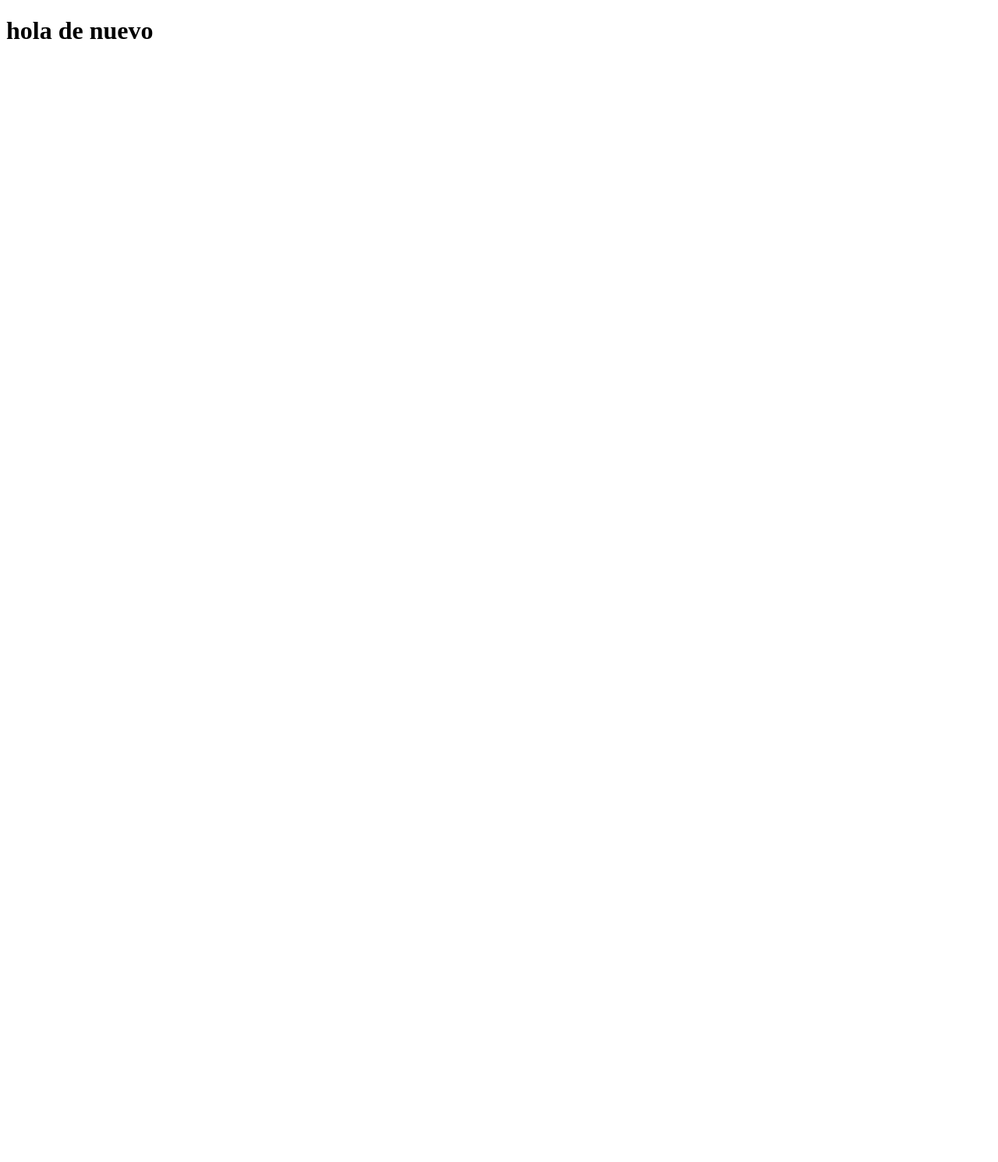
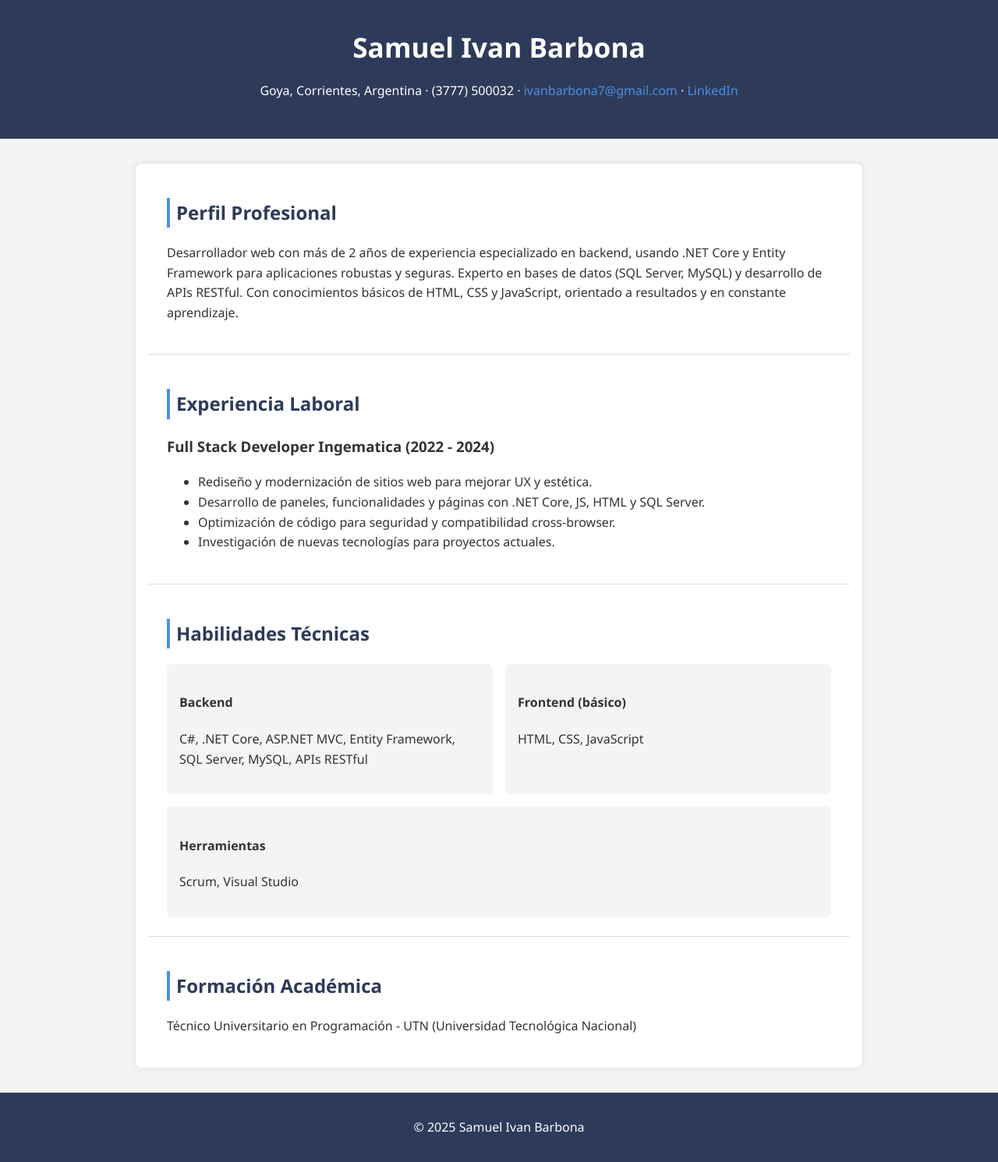
Before and after one commit to ivanbarbona7/Tarea-Repo-M1, a website: page index.html in a window 1280 px wide. Shown: the whole page at 78% size. Before the commit the page ends 800 px from the top, so only its background shows below. Drawn offline with Linux system fonts and the light colour scheme.

Commit message:
1era version funcional

```diff
--- a/index.html
+++ b/index.html
@@ -4,14 +4,69 @@
 <head>
     <meta charset="UTF-8">
     <meta name="viewport" content="width=device-width, initial-scale=1.0">
-
-    <title>Mi Proyecto 1</title>
+    <link rel="stylesheet" href="styles/styles.css">
+    <title>Mi portafolio</title>
 </head>
 
 <body>
+  <header>
+    <h1>Samuel Ivan Barbona</h1>
+    <p class="contacto">
+      Goya, Corrientes, Argentina · (3777) 500032 ·
+      <a href="mailto:ivanbarbona7@gmail.com">ivanbarbona7@gmail.com</a> ·
+      <a href="https://www.linkedin.com/in/ivan-barbona777" target="_blank">LinkedIn</a>
+    </p>
+  </header>
 
-        <h1>hola de nuevo </h1>
+  <main>
+    <section>
+      <h2>Perfil Profesional</h2>
+      <p>
+        Desarrollador web con más de 2 años de experiencia especializado en backend,
+        usando .NET Core y Entity Framework para aplicaciones robustas y seguras.
+        Experto en bases de datos (SQL Server, MySQL) y desarrollo de APIs RESTful.
+        Con conocimientos básicos de HTML, CSS y JavaScript, orientado a resultados
+        y en constante aprendizaje.
+      </p>
+    </section>
 
+    <section>
+      <h2>Experiencia Laboral</h2>
+      <h3>Full Stack Developer  Ingematica (2022 - 2024)</h3>
+      <ul>
+        <li>Rediseño y modernización de sitios web para mejorar UX y estética.</li>
+        <li>Desarrollo de paneles, funcionalidades y páginas con .NET Core, JS, HTML y SQL Server.</li>
+        <li>Optimización de código para seguridad y compatibilidad cross-browser.</li>
+        <li>Investigación de nuevas tecnologías para proyectos actuales.</li>
+      </ul>
+    </section>
+
+    <section>
+      <h2>Habilidades Técnicas</h2>
+      <div class="skills">
+        <div>
+          <h4>Backend</h4>
+          <p>C#, .NET Core, ASP.NET MVC, Entity Framework, SQL Server, MySQL, APIs RESTful</p>
+        </div>
+        <div>
+          <h4>Frontend (básico)</h4>
+          <p>HTML, CSS, JavaScript</p>
+        </div>
+        <div>
+          <h4>Herramientas</h4>
+          <p>Scrum, Visual Studio</p>
+        </div>
+      </div>
+    </section>
+
+    <section>
+      <h2>Formación Académica</h2>
+      <p>Técnico Universitario en Programación - UTN (Universidad Tecnológica Nacional)</p>
+    </section>
+  </main>
+
+  <footer>
+    <p>&copy; 2025 Samuel Ivan Barbona</p>
+  </footer>
 </body>
-
 </html>
--- a/styles/styles.css
+++ b/styles/styles.css
@@ -0,0 +1,77 @@
+/* Colores sobrios: gris, azul suave y blanco */
+:root {
+  --primario: #2e3a59;
+  --secundario: #4a90e2;
+  --claro: #f4f4f4;
+  --texto: #333;
+}
+
+body {
+  font-family: 'Segoe UI', Tahoma, sans-serif;
+  margin: 0;
+  background-color: var(--claro);
+  color: var(--texto);
+  line-height: 1.6;
+}
+
+header {
+  background: var(--primario);
+  color: white;
+  text-align: center;
+  padding: 2rem 1rem;
+}
+
+header h1 {
+  margin: 0;
+  font-size: 2.2rem;
+}
+
+.contacto a {
+  color: var(--secundario);
+  text-decoration: none;
+}
+
+main {
+  max-width: 900px;
+  margin: 2rem auto;
+  padding: 0 1rem;
+  background: white;
+  box-shadow: 0 0 10px rgba(0,0,0,0.1);
+  border-radius: 8px;
+}
+
+section {
+  padding: 1.5rem;
+  border-bottom: 1px solid #ddd;
+}
+
+section:last-child {
+  border-bottom: none;
+}
+
+h2 {
+  color: var(--primario);
+  border-left: 4px solid var(--secundario);
+  padding-left: 8px;
+}
+
+.skills {
+  display: flex;
+  flex-wrap: wrap;
+  gap: 1rem;
+}
+
+.skills div {
+  flex: 1 1 250px;
+  background: var(--claro);
+  padding: 1rem;
+  border-radius: 6px;
+}
+
+footer {
+  text-align: center;
+  padding: 1rem;
+  background: var(--primario);
+  color: white;
+  margin-top: 2rem;
+}
```
